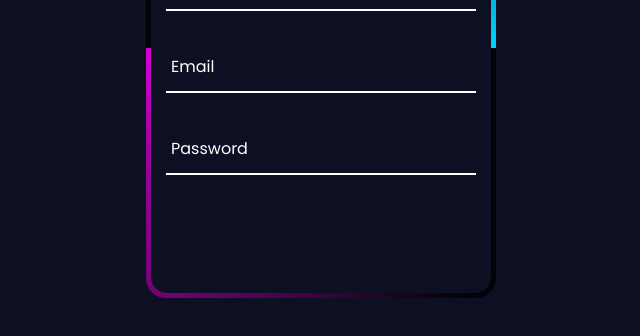
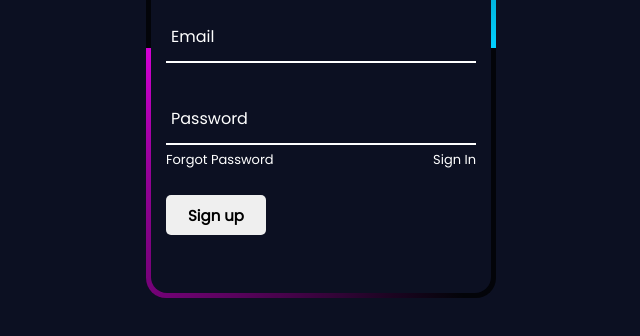
Before and after one commit to rajanshrivastava88/Animated-Registration-form, a plain HTML site: page index.html in a window 1280 px wide. Shown: the part 352-688 px from the top of the page, without its empty margins (319-959 px from the left). Drawn offline with Linux system fonts and the light colour scheme.

Commit message:
Update index.html

```diff
--- a/index.html
+++ b/index.html
@@ -26,6 +26,11 @@
                     <input type="text" required>
                     <label for="">Password</label>
                 </div>
+                <div class="group">
+                    <a href="#">Forgot Password</a>
+                    <a href="#">Sign In</a>
+                </div>
+                <button>Sign up</button>
                 </div>
             </div>
         </div>
```
